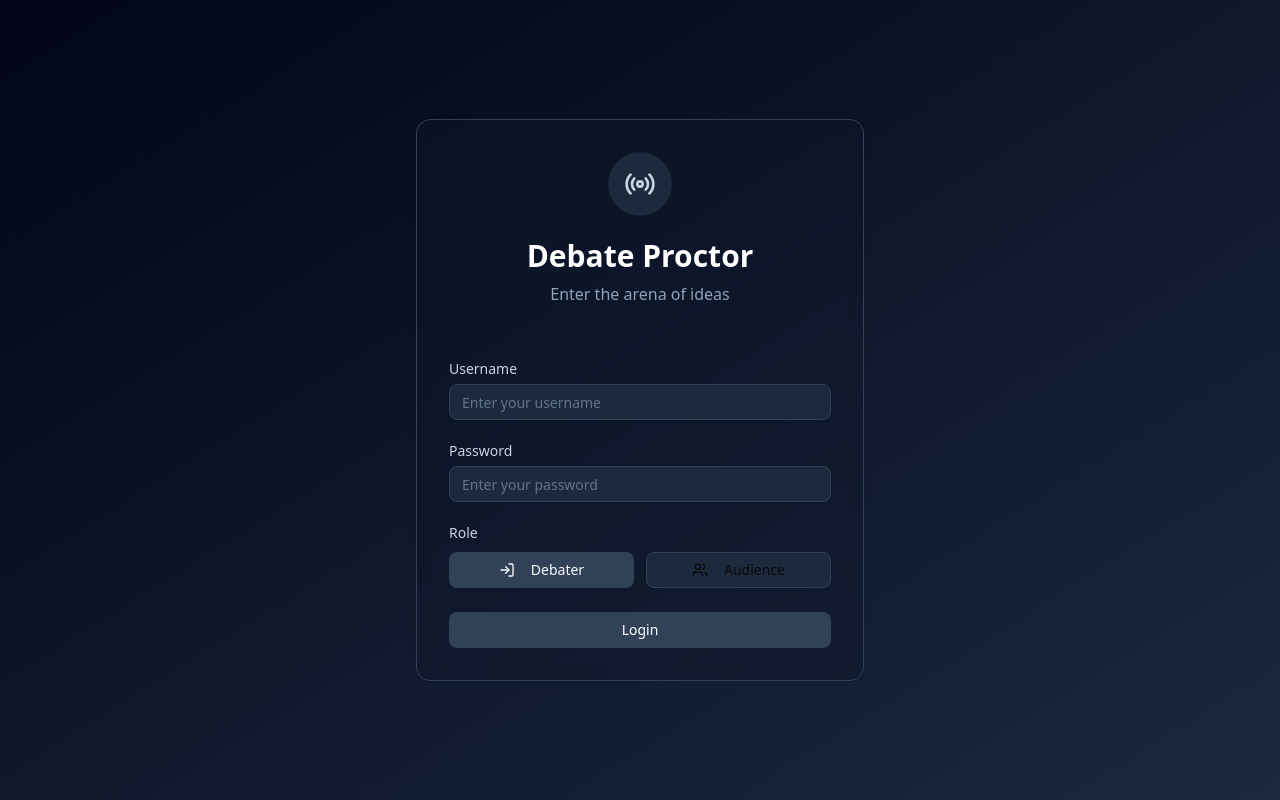
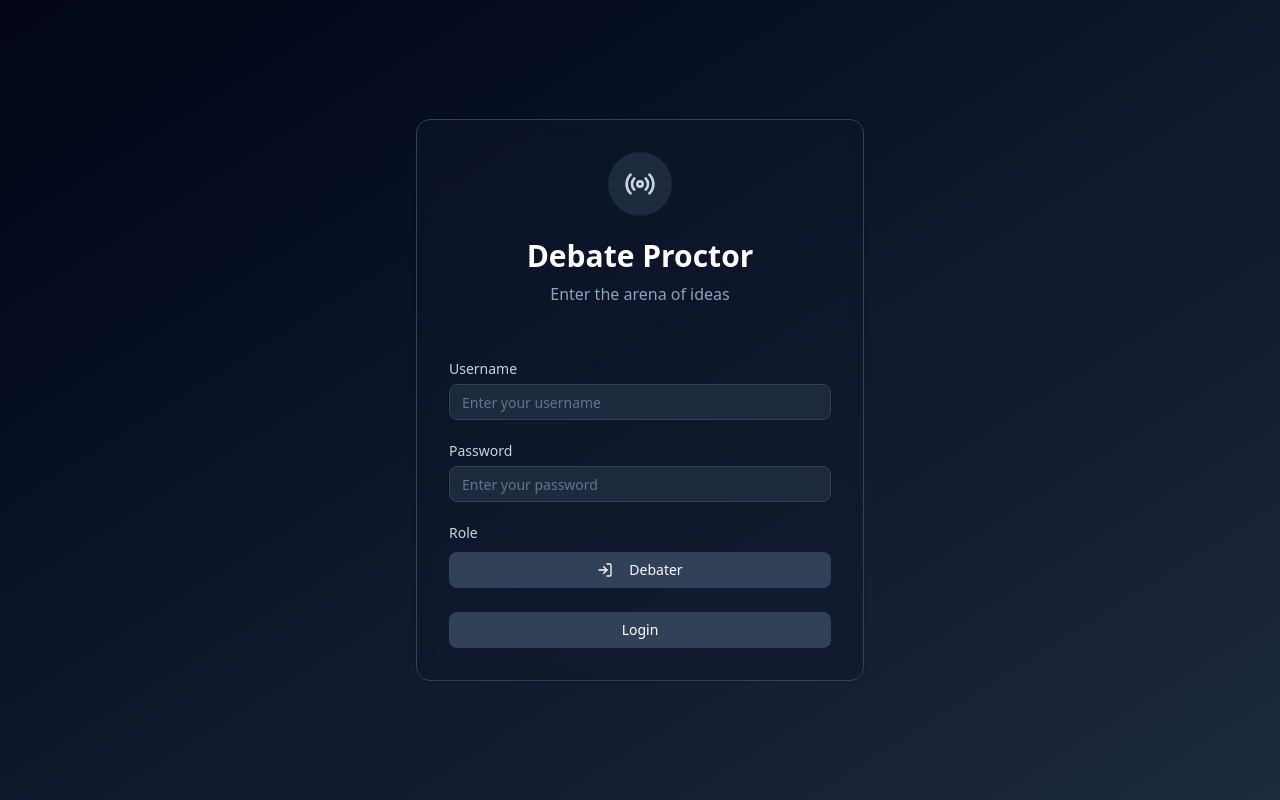
Before and after one commit to SudipSarkar1193/debate_proctor, a React (Vite) app: page /login in a window 1280 px wide. Built offline with nearby package versions, Linux system fonts and the light colour scheme; no server answers.

Commit message:
commited

```diff
--- a/src/pages/LoginPage.tsx
+++ b/src/pages/LoginPage.tsx
@@ -98,7 +98,6 @@ const LoginPage: React.FC = () => {
 
             <div className="space-y-3">
               <Label className="text-slate-300">Role</Label>
-              <div className="grid grid-cols-2 gap-3">
                 <motion.div
                   whileHover={{ scale: 1.02 }}
                   whileTap={{ scale: 0.98 }}
@@ -117,26 +116,7 @@ const LoginPage: React.FC = () => {
                     Debater
                   </Button>
                 </motion.div>
-                <motion.div
-                  whileHover={{ scale: 1.02 }}
-                  whileTap={{ scale: 0.98 }}
-                >
-                  <Button
-                    type="button"
-                    variant={role === "audience" ? "default" : "outline"}
-                    className={`w-full ${
-                      role === "audience"
-                        ? "bg-slate-700 hover:bg-slate-600"
-                        : "bg-slate-800 border-slate-700 hover:bg-slate-750"
-                    }`}
-                    onClick={() => setRole("audience")}
-                  >
-                    <Users className="w-4 h-4 mr-2" />
-                    Audience
-                  </Button>
-                </motion.div>
               </div>
-            </div>
 
             <Button
               type="submit"
```
